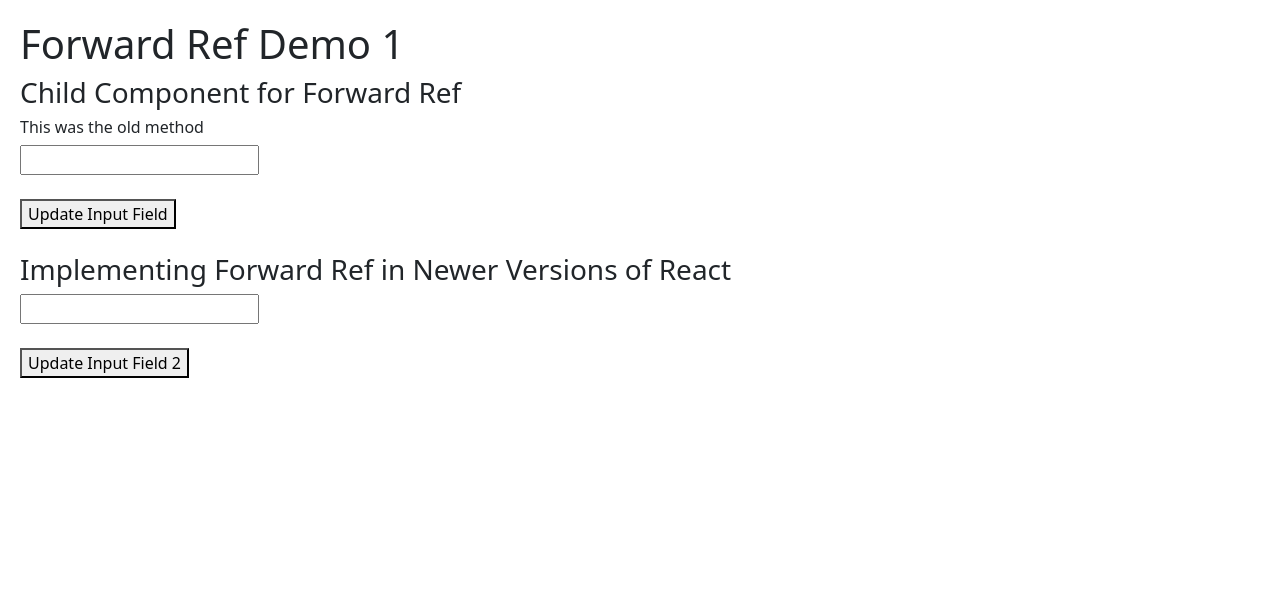
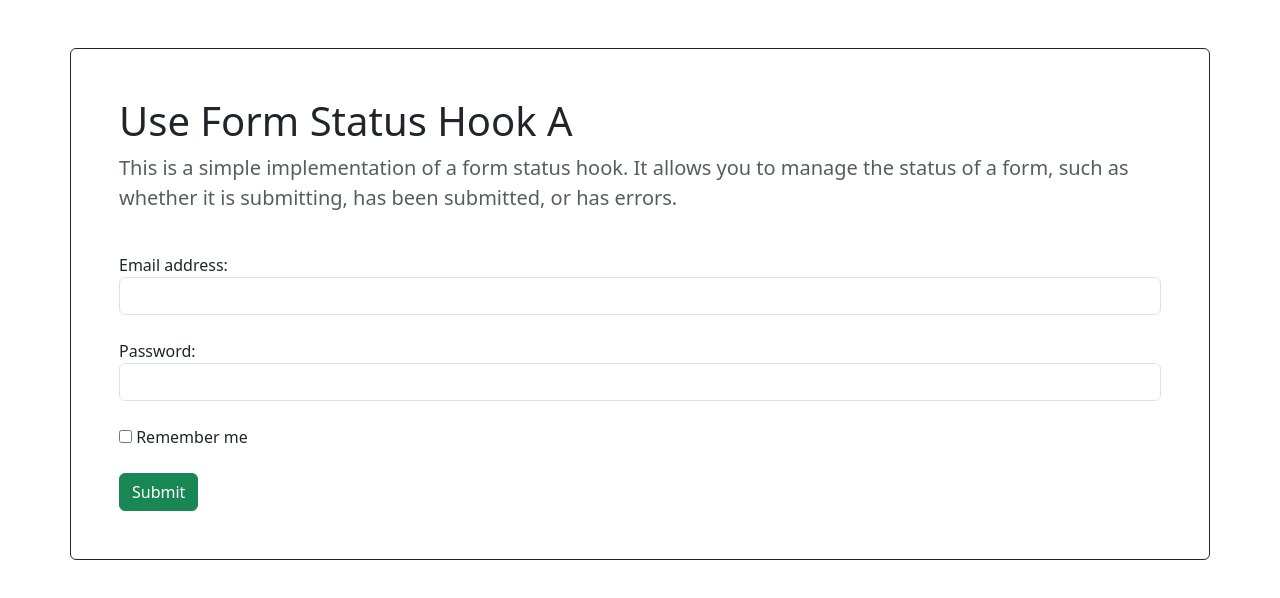
Before and after one commit to Aaditya-Kumar-Mittal/learning_reactjs_c1, a React (Vite) app: page / in a window 1280 px wide. Shown: the top 598 px of the page. Built offline with nearby package versions, Linux system fonts and the light colour scheme.

Commit message:
feat: Implemented a Simple Demo of useFormStatus Hook

```diff
--- a/src/App.jsx
+++ b/src/App.jsx
@@ -1,12 +1,11 @@
 import React from "react";
-import CSBSCustomHooksA from "./components/CSBSCustomHooksA";
-import CSBSForwardRefA from "./components/CSBSForwardRefA";
+import CSBSUseFormStatusHookA from "./components/CSBSUseFormStatusHookA";
 
 
 function App() {
   return (
     <div>
-      <CSBSForwardRefA />
+      <CSBSUseFormStatusHookA />
     </div>
   );
 }
--- /dev/null
+++ b/src/components/CSBSUseFormStatusHookA.jsx
@@ -0,0 +1,58 @@
+import React from "react";
+import { useFormStatus } from "react-dom";
+
+function SubmitButton() {
+  const { pending } = useFormStatus();
+
+  return (
+    <button type="submit" className="btn btn-success" disabled={pending}>
+      {pending ? "Submitting..." : "Submit"}
+    </button>
+  );
+}
+
+function CSBSUseFormStatusHookA() {
+  const handleSubmit = async () => {
+    await new Promise((resolve) => {
+      setTimeout(() => {
+        console.log("Form submitted!");
+        resolve();
+      }, 2000);
+    });
+  };
+
+  return (
+    <div className="container my-5 p-5 border border-dark rounded">
+      <h1>Use Form Status Hook A</h1>
+      <p className="lead text-muted">
+        This is a simple implementation of a form status hook. It allows you to
+        manage the status of a form, such as whether it is submitting, has been
+        submitted, or has errors.
+      </p>
+      <br />
+      <div>
+        <form action={handleSubmit}>
+          <div className="form-group">
+            <label htmlFor="email">Email address:</label>
+            <input type="email" className="form-control" id="email" />
+          </div>
+          <br />
+          <div className="form-group">
+            <label htmlFor="pwd">Password:</label>
+            <input type="password" className="form-control" id="pwd" />
+          </div>
+          <br />
+          <div className="checkbox">
+            <label>
+              <input type="checkbox" /> Remember me
+            </label>
+          </div>
+          <br />
+          <SubmitButton />
+        </form>
+      </div>
+    </div>
+  );
+}
+
+export default CSBSUseFormStatusHookA;
```
